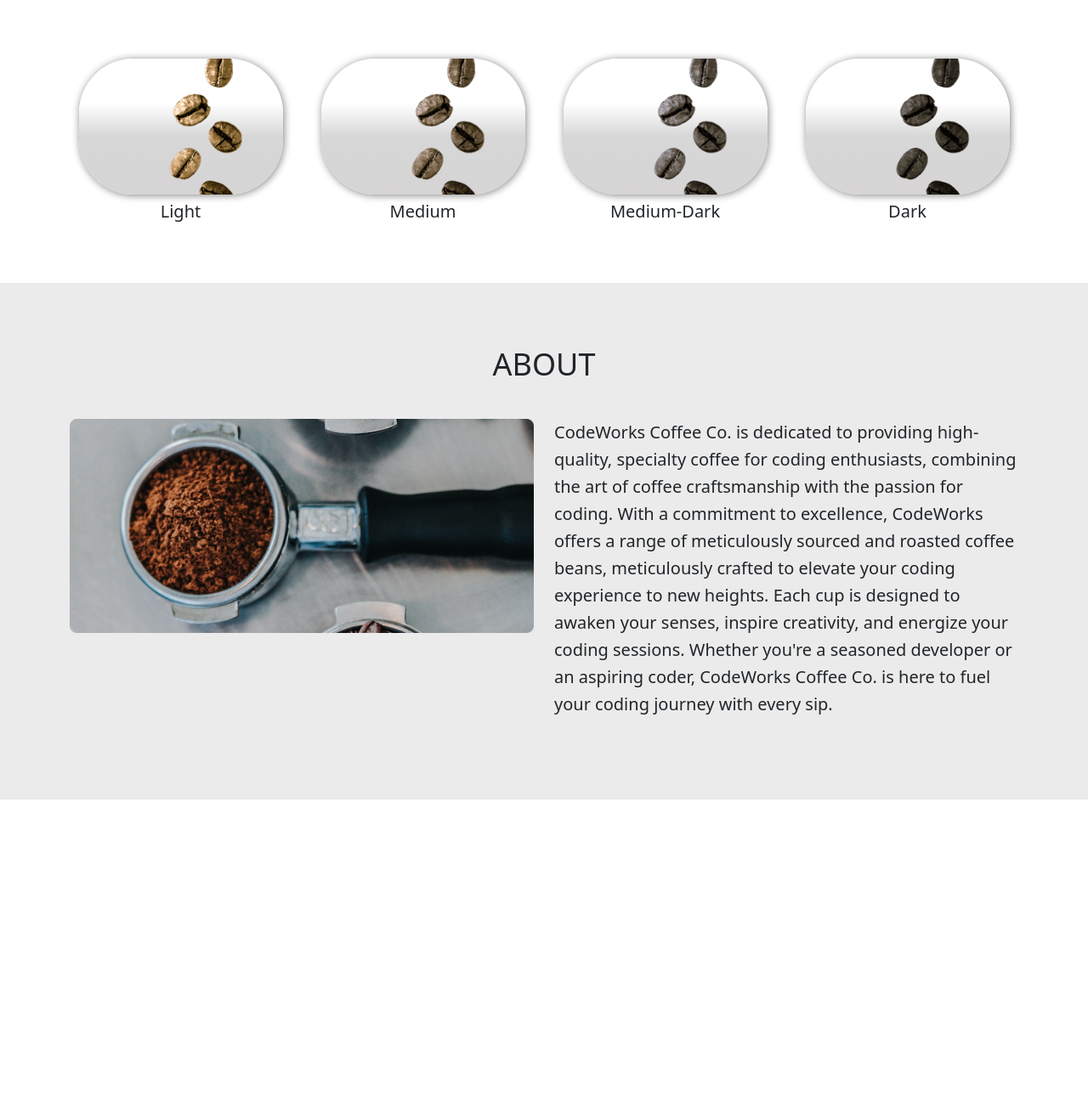
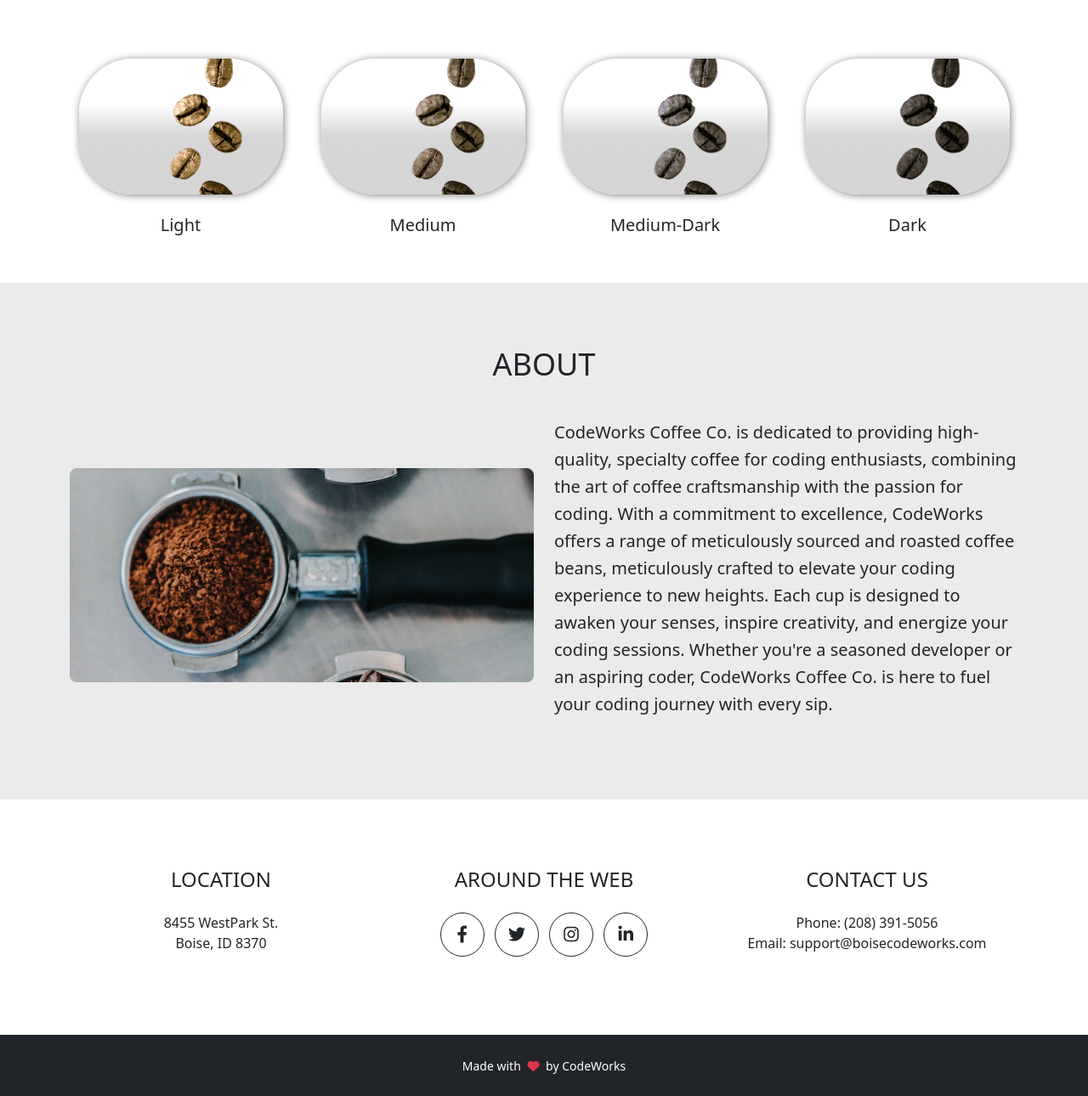
Before and after one commit to Miles-Collins/Online---CodeWorksCoffeeCo, a plain HTML site: page index.html in a window 1280 px wide. Shown: the part 1821-3111 px from the top of the page at 85% size. Before the commit the page ends 2762 px from the top, so only its background shows below. Drawn offline with nearby package versions, Linux system fonts and the light colour scheme.

Commit message:
finished?

```diff
--- a/index.html
+++ b/index.html
@@ -40,7 +40,7 @@
             aria-controls="navbarResponsive"
             aria-expanded="false"
             aria-labelledby="Toggle Navigation"
-            class="navbar-toggler text-uppercase font-weight-bold bg-primary text-white rounded"
+            class="navbar-toggler bg-dark bg-gradient text-uppercase font-weight-bold text-white rounded"
           >
             Menu <i class="fas fa-bars"></i>
           </button>
@@ -131,7 +131,7 @@
             <!-- NOTE BUILD OUT THE FIRST ONE COMPLETELY SO YOU CAN JUST PASTE DOWN -->
             <!-- PRODUCT - HTMLICIOUS -->
             <div
-              class="col-10 col-md-6 col-lg-4 d-flex justify-content-center my-5"
+              class="col-12 col-md-6 col-lg-4 d-flex justify-content-center my-5"
             >
               <div class="card product-card">
                 <div class="card-body">
@@ -267,14 +267,16 @@
                   src="assets/Category-Light.png"
                   alt=""
                 />
-                <h1 class="category-content-button-heading text-center mt-2">
+                <h1
+                  class="category-content-button-heading text-center mt-2 mt-lg-4"
+                >
                   Light
                 </h1>
               </div>
             </div>
             <!-- CATEGORY - MEDIUM -->
             <div
-              class="col-10 col-md-6 col-lg-3 d-flex justify-content-center my-4 my-4"
+              class="col-10 col-md-6 col-lg-3 d-flex justify-content-center my-4"
             >
               <div class="category-content-button">
                 <img
@@ -282,7 +284,9 @@
                   src="assets/Category-Medium.png"
                   alt=""
                 />
-                <h1 class="category-content-button-heading text-center mt-2">
+                <h1
+                  class="category-content-button-heading text-center mt-2 mt-lg-4"
+                >
                   Medium
                 </h1>
               </div>
@@ -297,7 +301,9 @@
                   src="assets/Category-Espresso.png"
                   alt=""
                 />
-                <h1 class="category-content-button-heading text-center mt-2">
+                <h1
+                  class="category-content-button-heading text-center mt-2 mt-lg-4"
+                >
                   Medium-Dark
                 </h1>
               </div>
@@ -312,7 +318,9 @@
                   src="assets/Category-Dark.png"
                   alt=""
                 />
-                <h1 class="category-content-button-heading text-center mt-2">
+                <h1
+                  class="category-content-button-heading text-center mt-2 mt-lg-4"
+                >
                   Dark
                 </h1>
               </div>
@@ -330,13 +338,13 @@
         </h3>
         <div class="container">
           <!-- ABOUT - BODY -->
-          <div class="row justify-content-center">
+          <div class="row justify-content-center align-items-center">
             <!-- ABOUT - IMAGE -->
-            <div class="d-none d-md-block col-6">
+            <div class="d-none d-xl-block col-6">
               <img class="img-fluid" src="assets/About-Photo.png" alt="" />
             </div>
             <!-- ABOUT - DESCRIPTION -->
-            <div class="col-11 col-md-6">
+            <div class="col-12 col-xl-6">
               <p class="about-description">
                 CodeWorks Coffee Co. is dedicated to providing high-quality,
                 specialty coffee for coding enthusiasts, combining the art of
@@ -354,11 +362,56 @@
         </div>
       </section>
 
-      <footer>
+      <footer id="socials" class="text-center">
         <!-- SECTION SOCIALS -->
-
-        <!-- SECTION COPYRIGHT -->
+        <section class="page-section">
+          <div class="container">
+            <div class="row">
+              <!-- SOCIALS - LOCATION -->
+              <div class="col-12 col-lg-4 mb-5 mb-lg-0">
+                <h4 class="text-uppercase mb-4">Location</h4>
+                <p>
+                  8455 WestPark St.
+                  <br />
+                  Boise, ID 8370
+                </p>
+              </div>
+              <!-- SOCIALS - ICONS -->
+              <div class="col-12 col-lg-4 mb-5 mb-lg-0">
+                <h4 class="text-uppercase mb-4">Around the Web</h4>
+                <a class="btn btn-outline-dark btn-social mx-1" href="#!">
+                  <i class="fab fa-fw fa-facebook-f"></i>
+                </a>
+                <a class="btn btn-outline-dark btn-social mx-1" href="#!">
+                  <i class="fab fa-fw fa-twitter"></i>
+                </a>
+                <a class="btn btn-outline-dark btn-social mx-1" href="#!">
+                  <i class="fa-brands fa-instagram"></i>
+                </a>
+                <a class="btn btn-outline-dark btn-social mx-1" href="#!">
+                  <i class="fab fa-fw fa-linkedin-in"></i>
+                </a>
+              </div>
+              <!-- SOCIALS - CONTACT US -->
+              <div class="col-12 col-lg-4 mb-5 mb-lg-0">
+                <h4 class="text-uppercase mb-4">Contact Us</h4>
+                Phone: (208) 391-5056
+                <br />
+                Email: support@boisecodeworks.com
+              </div>
+            </div>
+          </div>
+        </section>
       </footer>
+      <!-- SECTION COPYRIGHT -->
+      <section class="text-center text-white py-4 bg-dark">
+        <div class="container">
+          <small
+            >Made with <i class="mx-1 text-danger fa-solid fa-heart"></i> by
+            CodeWorks</small
+          >
+        </div>
+      </section>
     </main>
 
     <footer></footer>
--- a/styles.css
+++ b/styles.css
@@ -1,3 +1,13 @@
+:root {
+  --bs-primary: #ebebeb;
+}
+
+/* NAVBAR */
+
+.nav-item:hover {
+  text-decoration: underline;
+}
+
 /* MASTHEAD */
 
 .masthead {
@@ -219,3 +229,13 @@
     font-weight: 700;
   }
 }
+
+.btn-social {
+  border-radius: 100%;
+  display: inline-flex;
+  width: 3.25rem;
+  height: 3.25rem;
+  font-size: 1.25rem;
+  justify-content: center;
+  align-items: center;
+}
```
